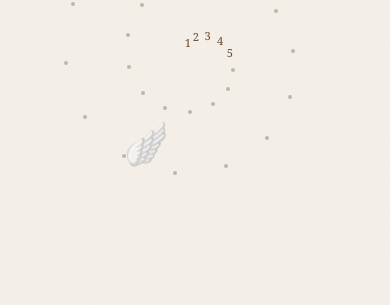
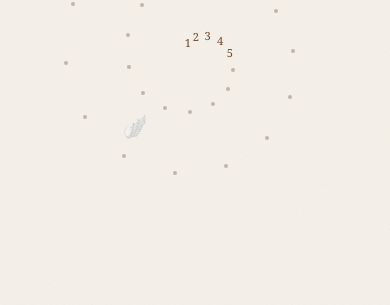
Before and after one commit to jiahnkiss/jiahnkiss.github.io, a Jekyll site: the page built from index.html, in a window 390 px wide. Shown: the part 446-751 px from the top of the page. Built offline with Jekyll 4.4.1, drawn with Linux system fonts in a browser that asks for light colours; some web fonts are replaced.

Commit message:
모바일 날개 이모지 크기 축소
Co-Authored-By: Claude Sonnet 4.6 <noreply@anthropic.com>

```diff
--- a/assets/css/style.css
+++ b/assets/css/style.css
@@ -216,6 +216,10 @@ a:hover {
 }
 
 @media (max-width: 600px) {
+  .floating-feather {
+    font-size: 1.3em !important;
+  }
+
   .spiral-container {
     width: 100vw;
     margin-left: calc(-50vw + 50%);
```
